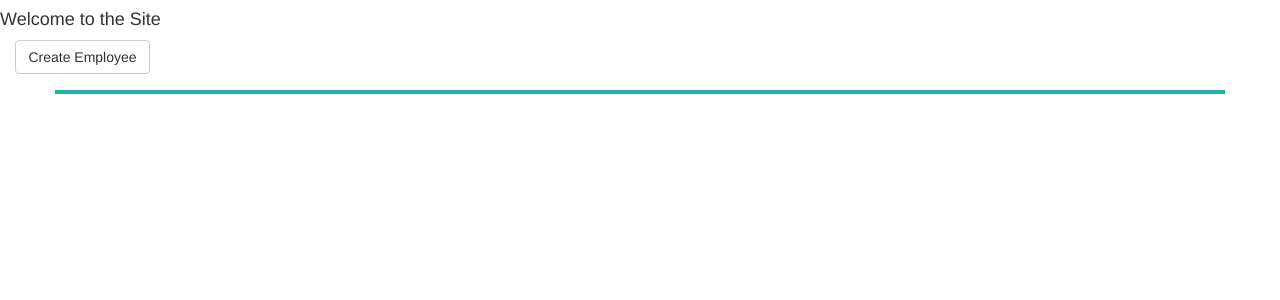
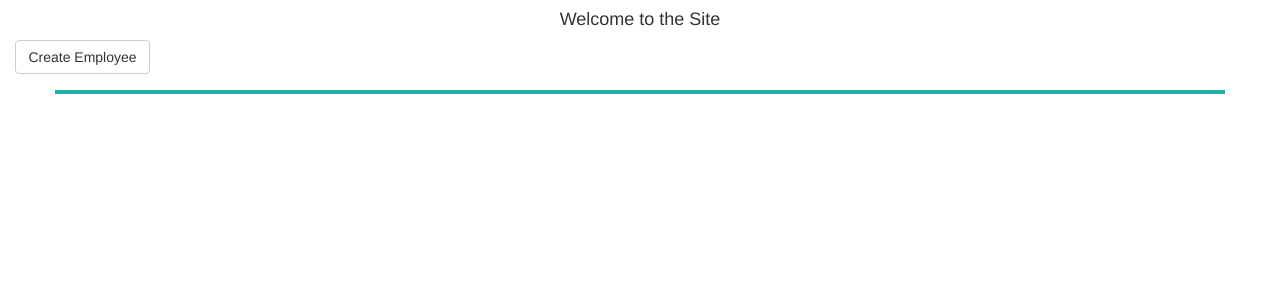
Before and after one commit to sunilbhatraju/AngularCRUD1, an Angular app: page / in a window 1280 px wide. Shown: the top 300 px of the page. Built offline with nearby package versions, Linux system fonts and the light colour scheme.

Commit message:
Update app.component.css

```diff
--- a/src/app/app.component.css
+++ b/src/app/app.component.css
@@ -7,3 +7,7 @@ border: 2px lightseagreen solid;
 margin-top: 7px;
 margin-bottom: 7px;
 }
+
+h4 {
+  text-align: center;
+}
```
